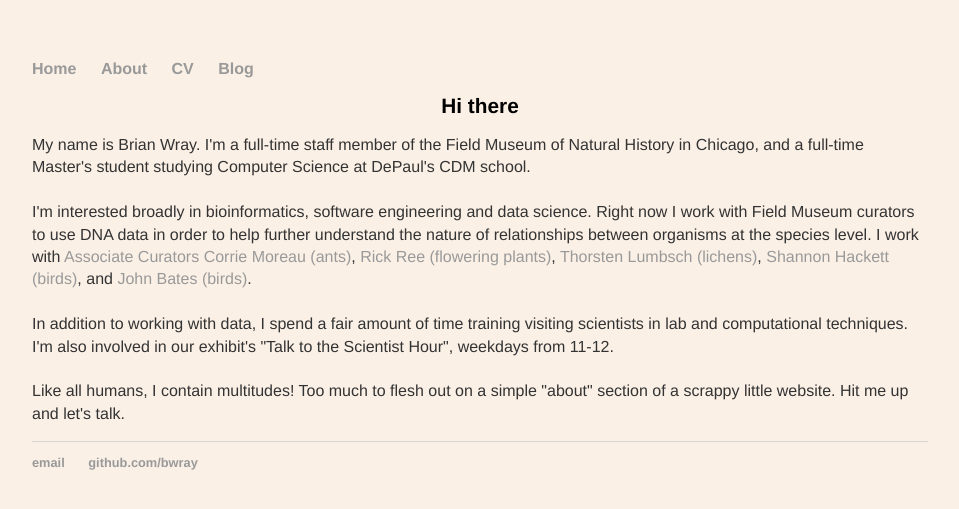
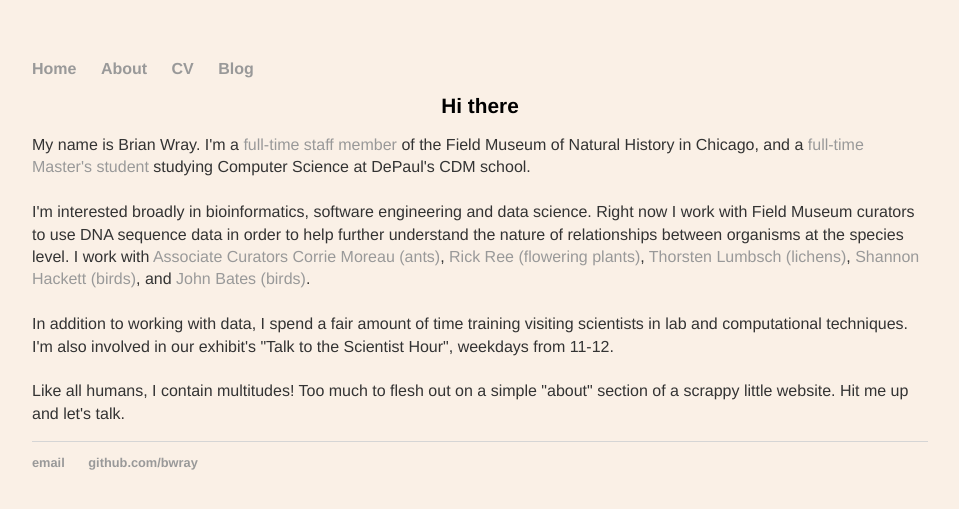
Before and after one commit to bwray/bwray.github.io, a Jekyll site: the page built from about/index.html, in a window 1280 px wide. Shown: the top 509 px of the page, without its empty margins (160-1119 px from the left). Built offline with Jekyll 4.4.1, drawn with Linux system fonts in a browser that asks for light colours.

Commit message:
Added some links to about page
Links to FMNH and DePaul personal pages.

```diff
--- a/about/index.html
+++ b/about/index.html
@@ -4,10 +4,18 @@
 ---
 <div class="blurb">
 	<h1 style = "font-family: helvetica; font-size: 130%; text-align:center;">Hi there</h1>
-	<p  style = "font-family: helvetica; font-size: 100%">My name is Brian Wray. I'm a full-time staff member of the Field Museum of Natural History in Chicago, and a full-time
-	Master's student studying Computer Science at DePaul's CDM school.
+	<p  style = "font-family: helvetica; font-size: 100%">My name is Brian Wray. I'm a <a href = "https://www.fieldmuseum.org/about/staff/profile/726">
+		full-time staff member</a> of the Field Museum of Natural History in Chicago, and a
+		<a href="http://www.cdm.depaul.edu/Prospective%20Students/Pages/ambassadorinfo.aspx?ambassadorId=91">
+			full-time Master's student</a> studying Computer Science at DePaul's CDM school.
 	<br/><br/>
-	I'm interested broadly in bioinformatics, software engineering and data science. Right now I work with Field Museum curators to use DNA data in order to help further understand the nature of relationships between organisms at the species level. I work with <a href="http://www.moreaulab.org/">Associate Curators Corrie Moreau (ants)</a>, <a href="http://www.reelab.net/home/">Rick Ree (flowering plants)</a>, <a href="https://www.fieldmuseum.org/about/staff/profile/426"> Thorsten Lumbsch (lichens)</a>, <a href="https://www.fieldmuseum.org/about/staff/profile/71">Shannon Hackett (birds)</a>, and <a href="https://www.fieldmuseum.org/about/staff/profile/206">John Bates (birds)</a>.
+	I'm interested broadly in bioinformatics, software engineering and data science. Right now I work with Field Museum curators to
+		use DNA sequence data in order to help further understand the nature of relationships between organisms at the species
+		level. I work with <a href="http://www.moreaulab.org/">Associate Curators Corrie Moreau (ants)</a>,
+		<a href="http://www.reelab.net/home/">Rick Ree (flowering plants)</a>,
+		<a href="https://www.fieldmuseum.org/about/staff/profile/426"> Thorsten Lumbsch (lichens)</a>,
+		<a href="https://www.fieldmuseum.org/about/staff/profile/71">Shannon Hackett (birds)</a>, and
+		<a href="https://www.fieldmuseum.org/about/staff/profile/206">John Bates (birds)</a>.
 	<br/><br/>
 	In addition to working with data, I spend a fair amount of time training visiting scientists in lab and computational techniques. I'm also involved in our exhibit's "Talk to the Scientist Hour", weekdays from 11-12.
 	</br></br>
```
